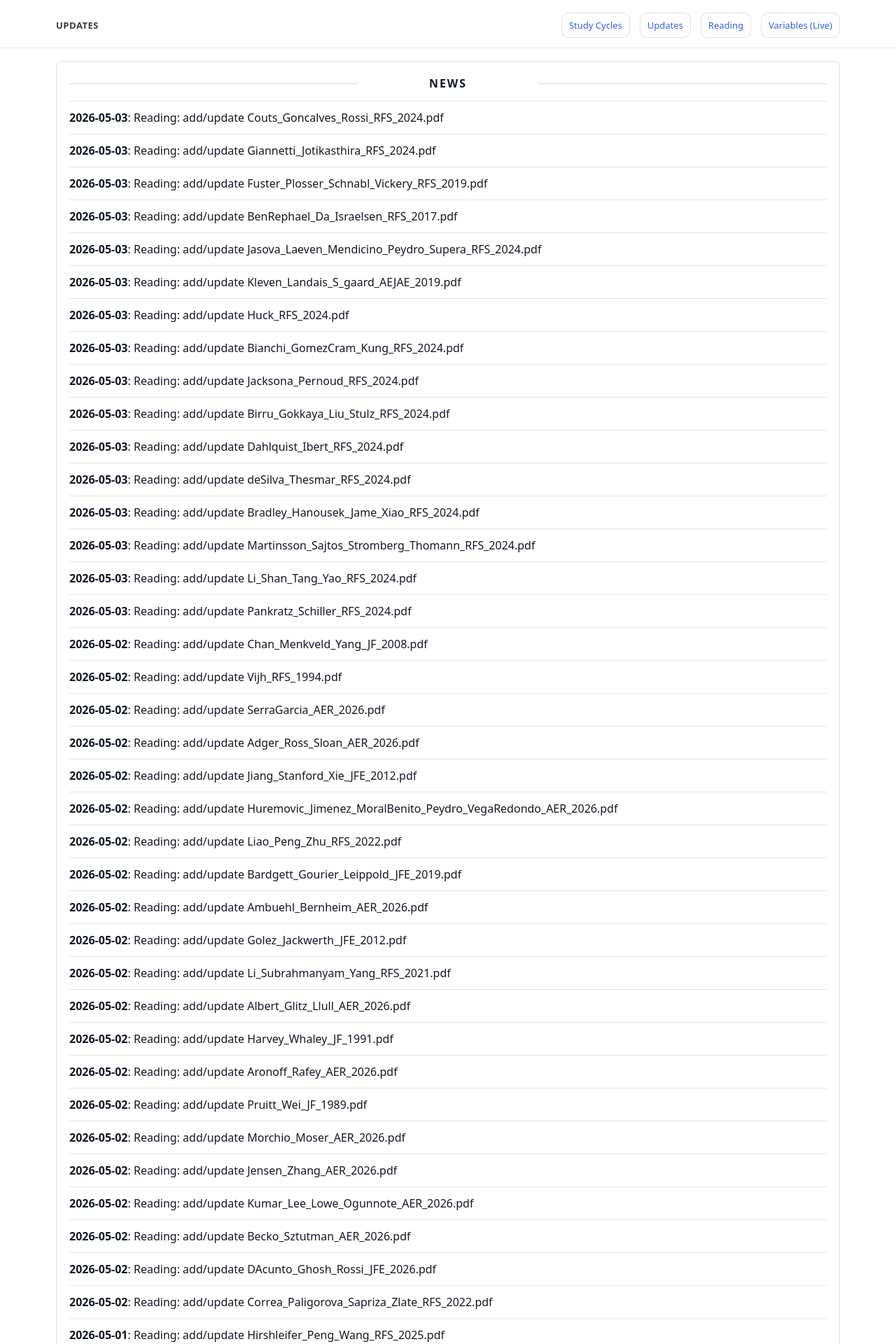
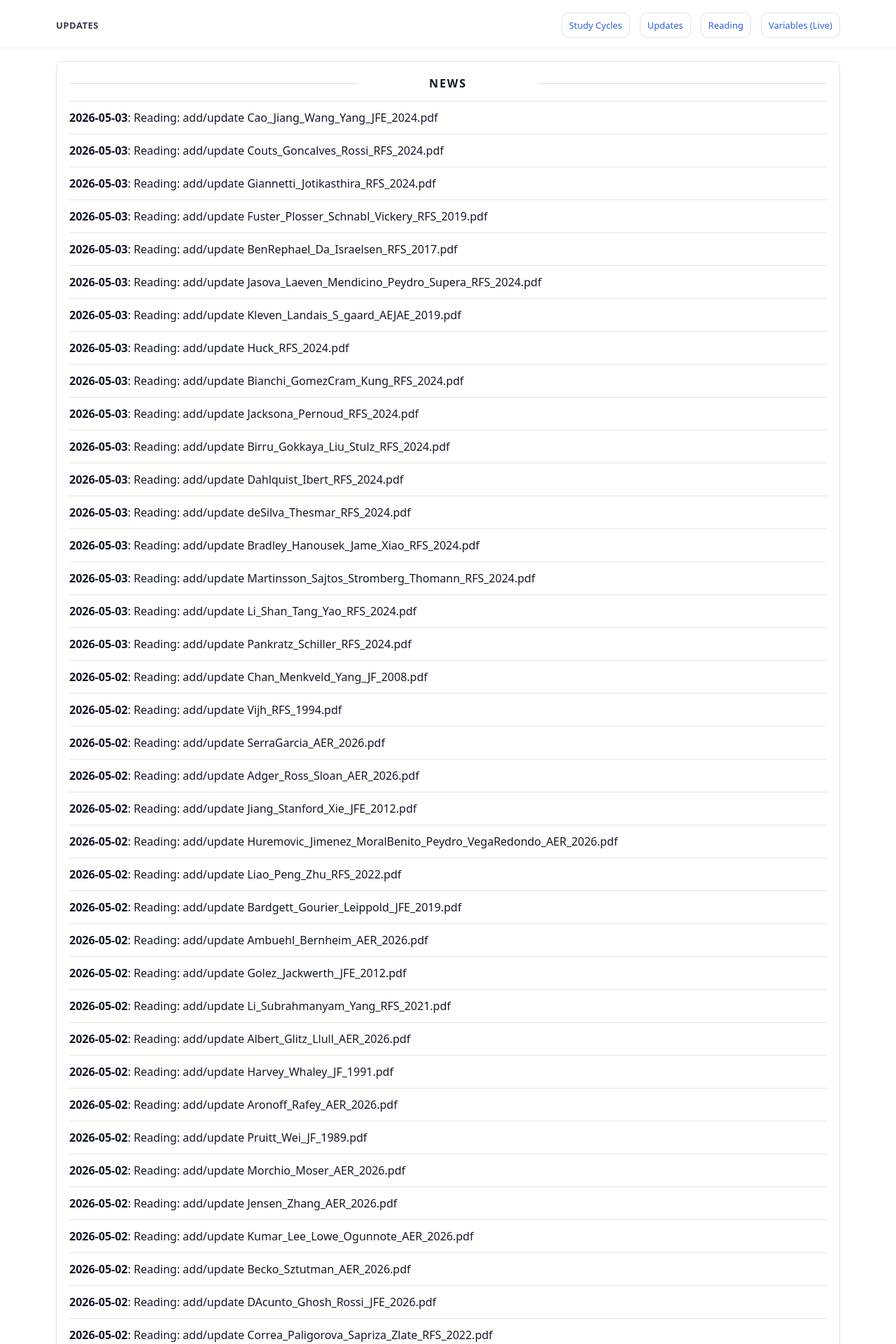
Before and after one commit to yaxinzn/study-archive, a Jekyll site: the page built from updates/index.md, in a window 1280 px wide. Shown: the top 1920 px of the page at 70% size. Built offline with Jekyll 4.4.1, drawn with Linux system fonts in a browser that asks for light colours; some of the changed text lies outside the part shown.

Commit message:
chore: update NEWS feed

```diff
--- a/_data/news.yml
+++ b/_data/news.yml
@@ -1,4 +1,7 @@
 # Auto-generated update history (sorted newest -> oldest). Do not edit manually.
+- ts: "1777799022"
+  date: "2026-05-03"
+  title: "Reading: add/update Cao_Jiang_Wang_Yang_JFE_2024.pdf"
 - ts: "1777798881"
   date: "2026-05-03"
   title: "Reading: add/update Couts_Goncalves_Rossi_RFS_2024.pdf"
```
